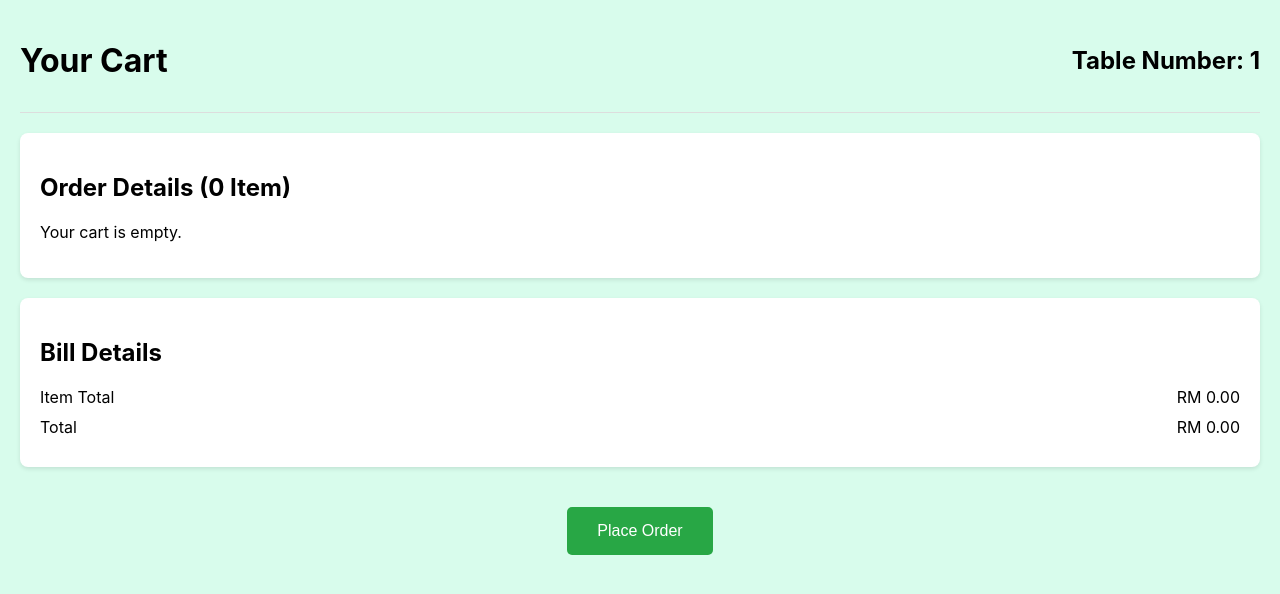
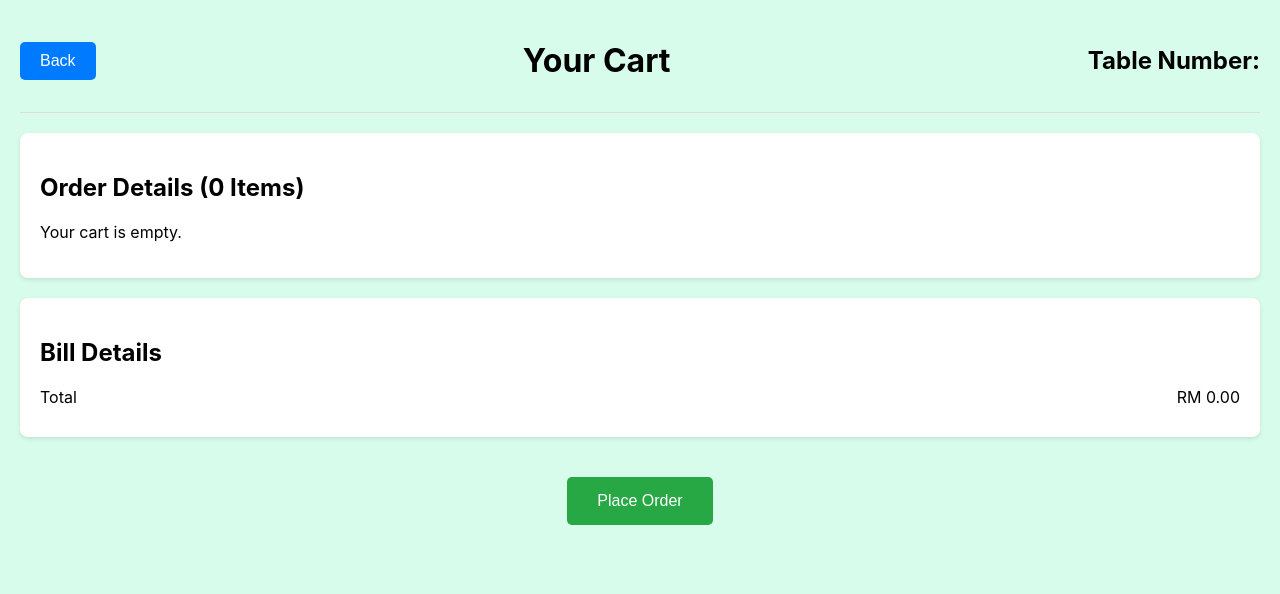
Before and after one commit to akmalnass/kodok-order, a React (Create React App) app: page /#/customer-menu/1/cart in a window 1280 px wide. Shown: the top 594 px of the page. Built offline with nearby package versions, Linux system fonts and the light colour scheme.

Commit message:
Fix CustomerMenu and CartPage components

```diff
--- a/src/App.js
+++ b/src/App.js
@@ -64,13 +64,8 @@ function App() {
             element={
               <CustomerMenu
                 tableId={tableId}
-                cart={tables[tableId]} // Ambil cart untuk meja tertentu
-                setCart={(newCart) =>
-                  setTables((prevTables) => ({
-                    ...prevTables,
-                    [tableId]: newCart, // Kemas kini cart untuk meja tertentu
-                  }))
-                }
+                cart={tables} // Ambil cart untuk meja tertentu
+                setCart={setTables}
               />
             }
           />
@@ -79,17 +74,7 @@ function App() {
         {/* Cart Page */}
         <Route
           path="/customer-menu/:tableId/cart"
-          element={
-            <CartPage
-              cart={tables}
-              setCart={(tableId, newCart) =>
-                setTables((prevTables) => ({
-                  ...prevTables,
-                  [tableId]: newCart,
-                }))
-              }
-            />
-          }
+          element={<CartPage cart={tables} setCart={setTables} />}
         />
       </Routes>
     </HashRouter>
--- a/src/components/Customer/CartPage.js
+++ b/src/components/Customer/CartPage.js
@@ -1,44 +1,150 @@
 import React from 'react';
 import { useParams, useNavigate } from 'react-router-dom';
+import { getFirestore, collection, addDoc } from 'firebase/firestore';
+import app from '../../firebase';
 
 function CartPage({ cart, setCart }) {
   const { tableId } = useParams(); // Ambil tableId dari URL
   const navigate = useNavigate();
-  const tableCart = cart[tableId] || []; // Ambil cart untuk tableId tertentu
 
-  const handlePlaceOrder = () => {
-    alert(`Order placed for Table ${tableId}`);
-    setCart((prevCart) => ({
-      ...prevCart,
-      [tableId]: [], // Kosongkan cart untuk tableId ini
-    }));
-    navigate(`/customer-menu/table-${tableId}`); // Kembali ke menu utama
+  // Ekstrak table number dari "table-1" format
+  const tableNumber = tableId.split('-')[1];
+  const tableCart = cart[tableNumber] || []; // Gunakan tableNumber, bukan tableId
+
+  console.log('Full cart state:', cart);
+  console.log('Table number:', tableNumber);
+  console.log('Table cart contents:', tableCart);
+
+  const handlePlaceOrder = async () => {
+    const db = getFirestore(app);
+
+    if (tableCart.length === 0) {
+      alert('Cart is empty!');
+      return;
+    }
+
+    try {
+      // Format data pesanan
+      const formattedOrderDetails = tableCart.map((item) => ({
+        menuItemId: item.id, // ID menu
+        name: item.name,
+        price: item.price,
+        quantity: item.quantity,
+        totalPrice: item.price * item.quantity, // Total harga untuk item ini
+      }));
+
+      // Simpan pesanan ke Firestore
+      await addDoc(collection(db, 'orders'), {
+        tableNumber,
+        orderDetails: formattedOrderDetails, // Gunakan data yang diformat
+        status: 'Pending',
+        createdAt: new Date(),
+        totalPrice: formattedOrderDetails.reduce((total, item) => total + item.totalPrice, 0),
+      });
+
+      // Reset cart untuk tabel ini
+      setCart((prevCart) => ({
+        ...prevCart,
+        [tableNumber]: [],
+      }));
+
+      alert('Order placed successfully!');
+      navigate(`/customer-menu/${tableId}`);
+    } catch (err) {
+      console.error('Error placing order:', err);
+      alert('Failed to place order. Please try again.');
+    }
+  };
+
+  const handleIncreaseQuantity = (itemId) => {
+    setCart((prevCart) => {
+      const currentTableCart = prevCart[tableNumber] || [];
+      const updatedTableCart = currentTableCart.map((item) =>
+        item.id === itemId ? { ...item, quantity: item.quantity + 1 } : item
+      );
+
+      return {
+        ...prevCart,
+        [tableNumber]: updatedTableCart,
+      };
+    });
+  };
+
+  const handleDecreaseQuantity = (itemId) => {
+    setCart((prevCart) => {
+      const currentTableCart = prevCart[tableNumber] || [];
+      const updatedTableCart = currentTableCart
+        .map((item) =>
+          item.id === itemId ? { ...item, quantity: Math.max(0, item.quantity - 1) } : item
+        )
+        .filter((item) => item.quantity > 0); // Hapus item jika quantity = 0
+
+      return {
+        ...prevCart,
+        [tableNumber]: updatedTableCart,
+      };
+    });
+  };
+
+  const handleRemoveItem = (itemId) => {
+    setCart((prevCart) => {
+      const currentTableCart = prevCart[tableNumber] || [];
+      const updatedTableCart = currentTableCart.filter((item) => item.id !== itemId);
+
+      return {
+        ...prevCart,
+        [tableNumber]: updatedTableCart,
+      };
+    });
   };
 
   const totalAmount = tableCart.reduce((total, item) => total + item.price * item.quantity, 0);
 
-  console.log('Cart for Table:', tableCart);
-
   return (
     <div style={styles.container}>
       <header style={styles.header}>
+        <button style={styles.backButton} onClick={() => navigate(`/customer-menu/${tableId}`)}>
+          Back
+        </button>
         <h1>Your Cart</h1>
-        <h2>Table Number: {tableId}</h2> {/* Tambahkan Table Number */}
+        <h2>Table Number: {tableNumber}</h2>
       </header>
 
       <section style={styles.orderDetails}>
-        <h2>Order Details ({tableCart.length} Item{tableCart.length > 1 ? 's' : ''})</h2>
+        <h2>Order Details ({tableCart.length} Item{tableCart.length !== 1 ? 's' : ''})</h2>
         {tableCart.length === 0 ? (
           <p>Your cart is empty.</p>
         ) : (
-          <ul>
+          <ul style={styles.itemList}>
             {tableCart.map((item) => (
-              <li key={item.id}>
-                <div>
-                  <h3>{item.name}</h3> {/* Nama item */}
-                  <p>Price: RM {item.price.toFixed(2)}</p> {/* Harga item */}
-                  <p>Quantity: {item.quantity}</p> {/* Kuantiti item */}
-                  <p>Total: RM {(item.price * item.quantity).toFixed(2)}</p> {/* Jumlah */}
+              <li key={item.id} style={styles.item}>
+                <div style={styles.itemInfo}>
+                  <span style={styles.itemName}>{item.name}</span>
+                  <span style={styles.itemPrice}>RM {item.price.toFixed(2)}</span>
+                </div>
+                <div style={styles.quantityControls}>
+                  <button
+                    style={styles.quantityButton}
+                    onClick={() => handleDecreaseQuantity(item.id)}
+                  >
+                    -
+                  </button>
+                  <span style={styles.quantity}>{item.quantity}</span>
+                  <button
+                    style={styles.quantityButton}
+                    onClick={() => handleIncreaseQuantity(item.id)}
+                  >
+                    +
+                  </button>
+                  <button
+                    style={styles.removeButton}
+                    onClick={() => handleRemoveItem(item.id)}
+                  >
+                    Remove
+                  </button>
+                </div>
+                <div style={styles.itemTotal}>
+                  RM {(item.price * item.quantity).toFixed(2)}
                 </div>
               </li>
             ))}
@@ -48,10 +154,6 @@ function CartPage({ cart, setCart }) {
 
       <section style={styles.billDetails}>
         <h2>Bill Details</h2>
-        <div style={styles.billRow}>
-          <span>Item Total</span>
-          <span>RM {totalAmount.toFixed(2)}</span>
-        </div>
         <div style={styles.billRow}>
           <span>Total</span>
           <span>RM {totalAmount.toFixed(2)}</span>
@@ -68,6 +170,55 @@ function CartPage({ cart, setCart }) {
 }
 
 const styles = {
+  itemList: {
+    listStyle: 'none',
+    padding: 0,
+  },
+  item: {
+    padding: '15px 0',
+    borderBottom: '1px solid #eee',
+  },
+  itemInfo: {
+    display: 'flex',
+    justifyContent: 'space-between',
+    marginBottom: '10px',
+  },
+  itemName: {
+    fontWeight: 'bold',
+  },
+  itemPrice: {
+    color: '#666',
+  },
+  quantityControls: {
+    display: 'flex',
+    alignItems: 'center',
+    gap: '10px',
+    marginBottom: '10px',
+  },
+  quantityButton: {
+    padding: '5px 10px',
+    backgroundColor: '#f0f0f0',
+    border: 'none',
+    borderRadius: '4px',
+    cursor: 'pointer',
+  },
+  quantity: {
+    minWidth: '20px',
+    textAlign: 'center',
+  },
+  removeButton: {
+    padding: '5px 10px',
+    backgroundColor: '#ffebee',
+    color: '#c62828',
+    border: 'none',
+    borderRadius: '4px',
+    cursor: 'pointer',
+    marginLeft: 'auto',
+  },
+  itemTotal: {
+    textAlign: 'right',
+    fontWeight: 'bold',
+  },
   container: {
     padding: '20px',
     backgroundColor: '#d8fcec',
@@ -114,6 +265,16 @@ const styles = {
     fontSize: '16px',
     cursor: 'pointer',
   },
+  backButton: {
+    backgroundColor: '#007BFF',
+    color: '#fff',
+    border: 'none',
+    borderRadius: '5px',
+    padding: '10px 20px',
+    fontSize: '16px',
+    cursor: 'pointer',
+    marginRight: '10px',
+  },
 };
 
 export default CartPage;
--- a/src/components/Customer/CustomerMenu.js
+++ b/src/components/Customer/CustomerMenu.js
@@ -38,8 +38,8 @@ function CustomerMenu({ tableId, cart, setCart }) {
   };
 
 const handleAddToCart = (menuItem) => {
-    setCart((prevCart) => {
-      const currentTableCart = prevCart[tableId] || [];
+  setCart((prevTables) => {
+    const currentTableCart = prevTables[tableId] || [];
     const existingItem = currentTableCart.find((item) => item.id === menuItem.id);
 
     let updatedTableCart;
@@ -51,15 +51,11 @@ function CustomerMenu({ tableId, cart, setCart }) {
       updatedTableCart = [...currentTableCart, { ...menuItem, quantity: 1 }];
     }
 
-      console.log('Cart after adding item:', cart);
-
     return {
-        ...prevCart,
+      ...prevTables,
       [tableId]: updatedTableCart,
     };
   });
-
-    console.log(`Item added to cart for table ${tableId}:`, menuItem);
 };
 
   return (
```
Lines whose indentation alone changed are shown as unchanged.
